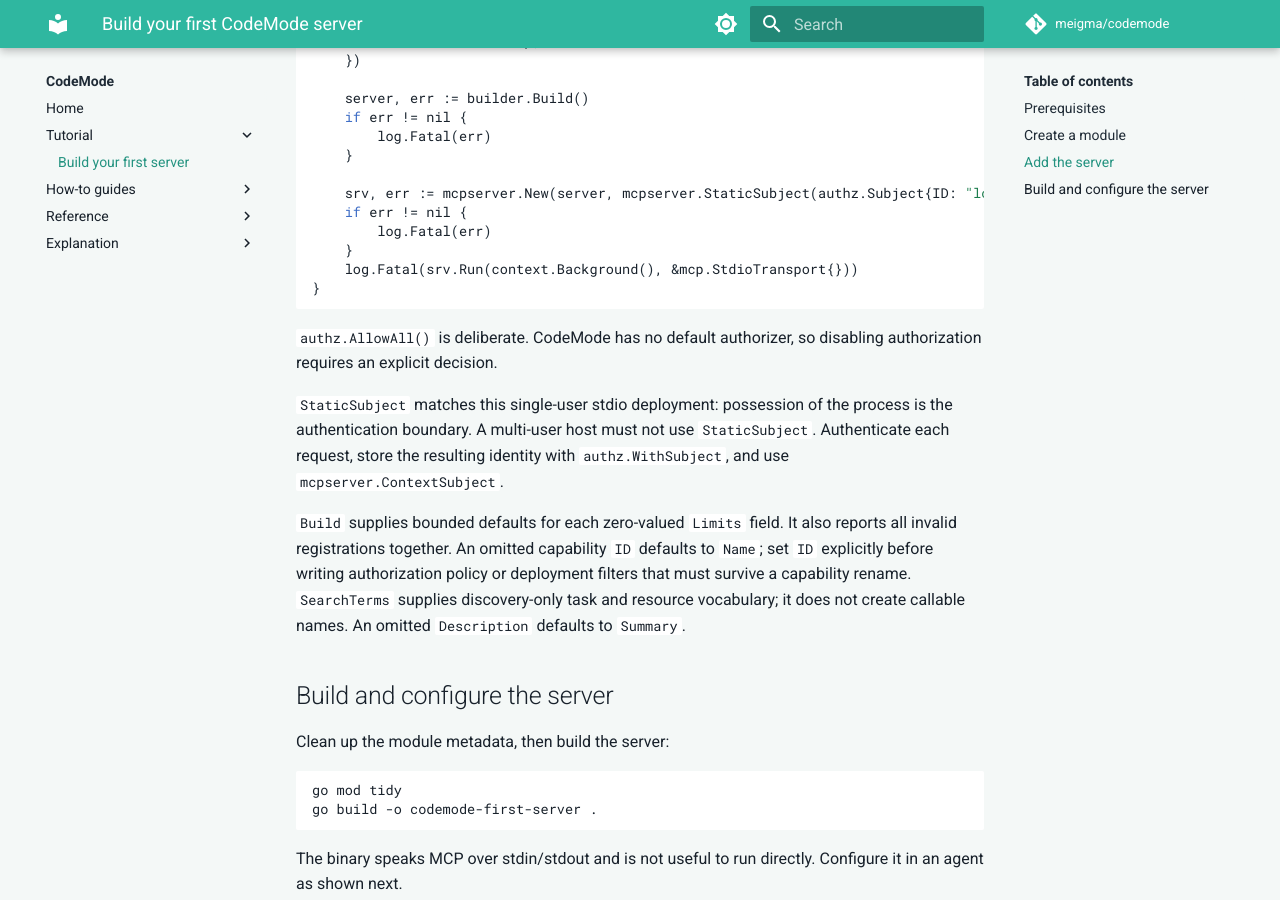
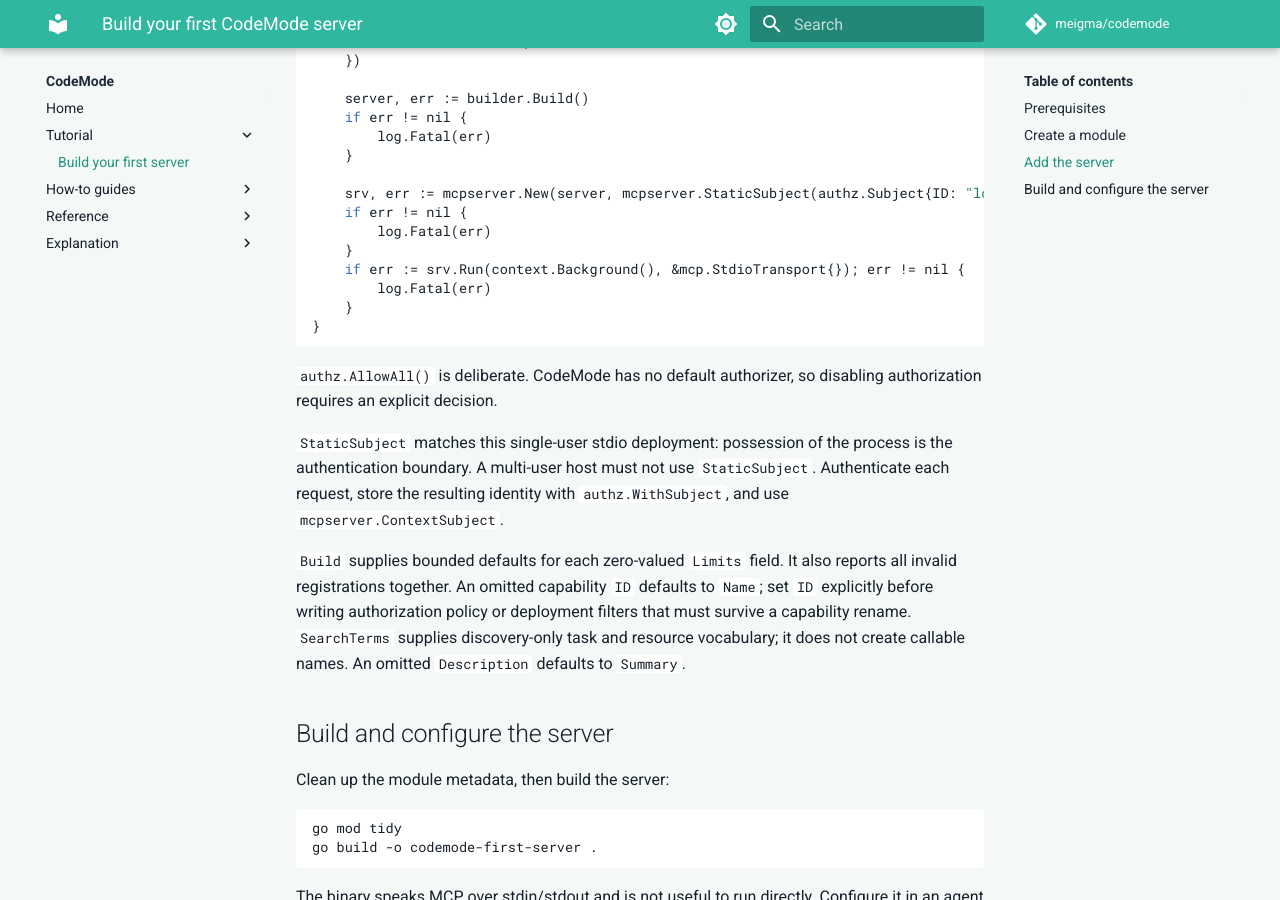
Before and after one commit to meigma/codemode, an MkDocs documentation site: the page built from docs/docs/tutorials/first-server.md, in a window 1280 px wide and 900 px high, scrolled down 1517 px. Built offline with MkDocs 1.6.1 and Material for MkDocs 9.7.7, drawn with Linux system fonts in a browser that asks for light colours; comment, search, counter and statistics services are not loaded.

````diff
--- a/docs/docs/tutorials/first-server.md
+++ b/docs/docs/tutorials/first-server.md
@@ -84,7 +84,9 @@
 	if err != nil {
 		log.Fatal(err)
 	}
-	log.Fatal(srv.Run(context.Background(), &mcp.StdioTransport{}))
+	if err := srv.Run(context.Background(), &mcp.StdioTransport{}); err != nil {
+		log.Fatal(err)
+	}
 }
 ```
 
````
Also changed, not shown: README.md.
